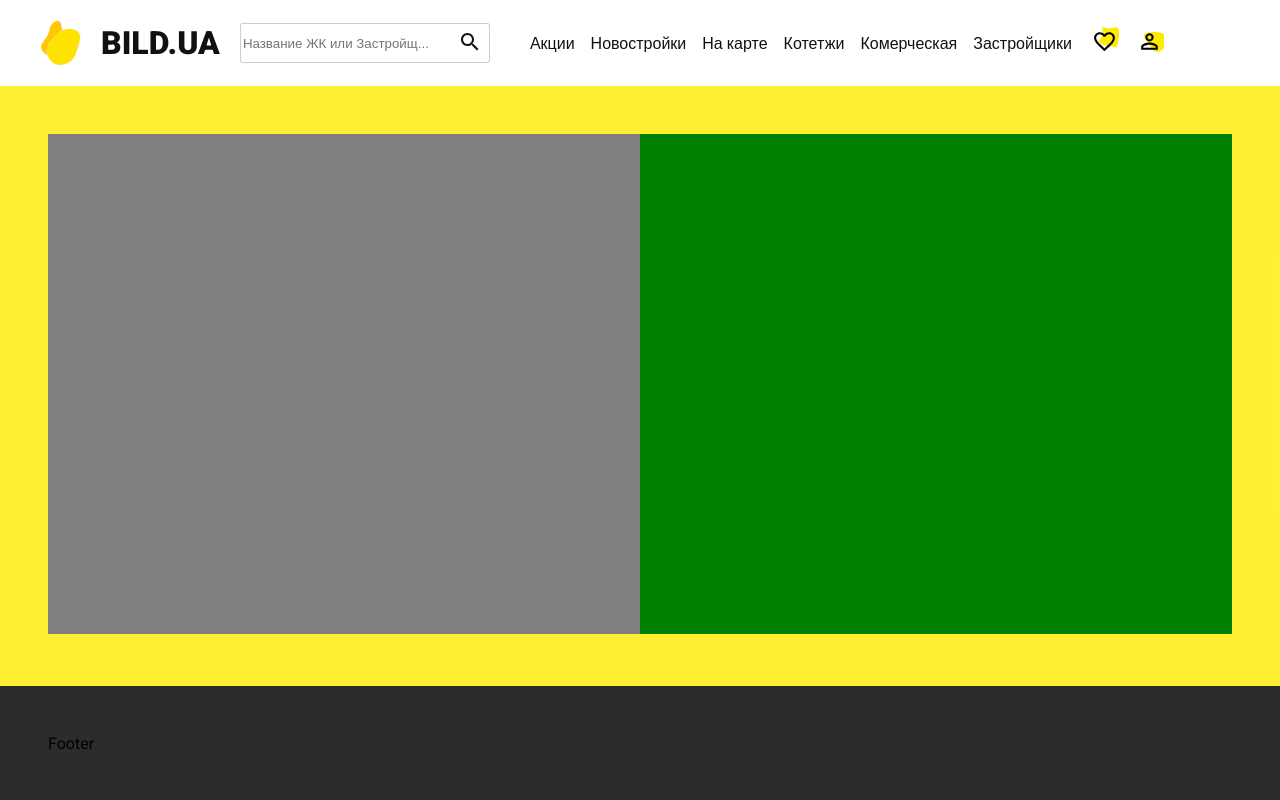
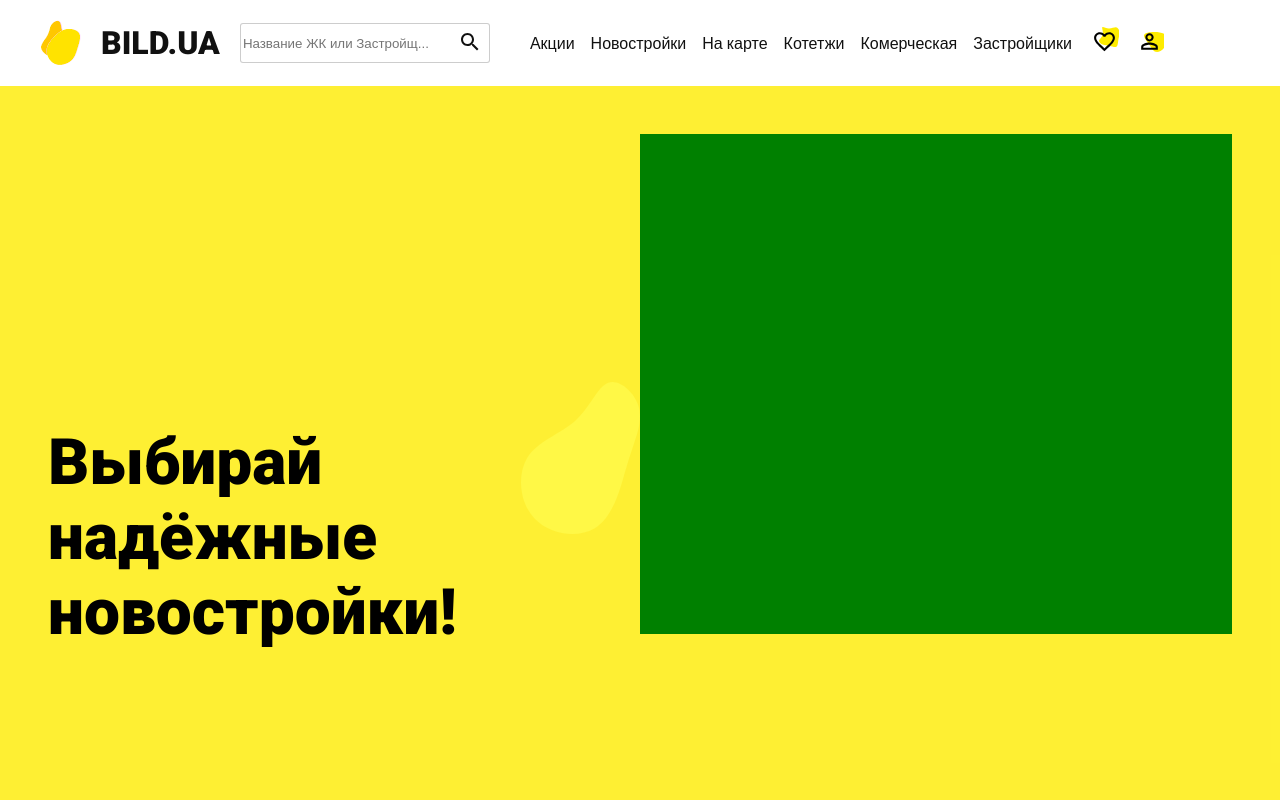
Before and after one commit to YevgeniiKlochkov/Bild, a Next.js app: page / in a window 1280 px wide. Shown: the top 800 px of the page. Built offline with nearby package versions, Linux system fonts and the light colour scheme.

Commit message:
Changed section "SectionSearch"

```diff
--- /dev/null
+++ b/components/headSectionSearh/HeadSectionSearch.js
@@ -0,0 +1,12 @@
+import styled from 'styled-components';
+
+const HeadSectionSearch = styled.h1`
+    font-size: 4rem;
+`
+
+
+export default ({text}) => {
+    return <HeadSectionSearch>
+        {text}
+    </HeadSectionSearch>
+}
--- /dev/null
+++ b/components/picture/Picture.js
@@ -0,0 +1,9 @@
+import styled from 'styled-components';
+
+const Picture = styled.img`
+    float: right;
+`
+
+export default ({src, title}) => {
+     return <Picture src={src} title={title}/>
+}
--- a/components/sectionSearch/SectionSearch.js
+++ b/components/sectionSearch/SectionSearch.js
@@ -1,4 +1,6 @@
 import styled from 'styled-components';
+import HeadSectionSearch from "../headSectionSearh/HeadSectionSearch";
+import Picture from "../picture/Picture";
 
 const Container = styled.div`
   background: rgba(254,236,0,.8);
@@ -14,7 +16,7 @@ const Col2 = styled.div`
     display: inline-block;
     width: 50%;
     height: 500px;
-    background: gray;
+    //background: gray;
     &:last-of-type {
         background: green;
     }
@@ -24,8 +26,11 @@ const Col2 = styled.div`
 const SectionSearch = (props) => {
     return <Container>
         <Inner>
-            <Col2/>
-            <Col2/>
+            <Col2>
+                <Picture src="/blobShape_lt.svg" alt="Random picture"/>
+                <HeadSectionSearch text="Выбирай надёжные новостройки!"/>
+            </Col2>
+            <Col2></Col2>
         </Inner>
 
     </Container>
```
Also changed, not shown: public/blobShape_lt.svg (added).
